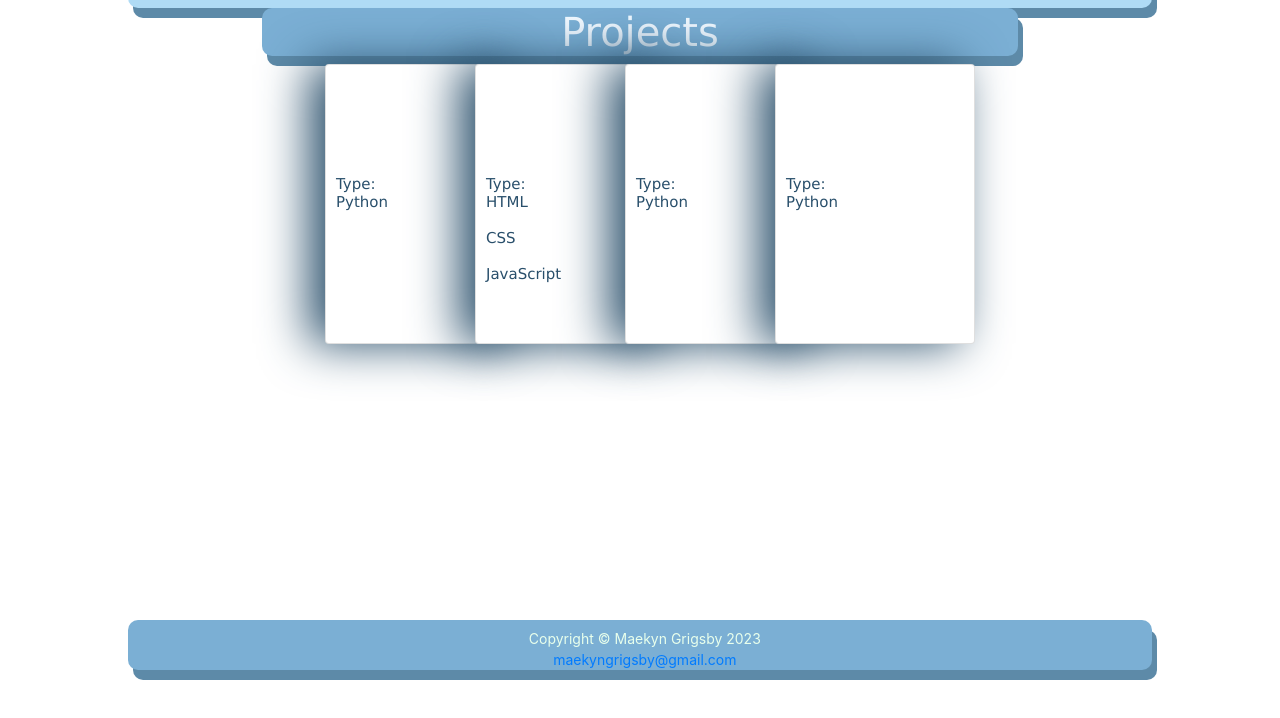
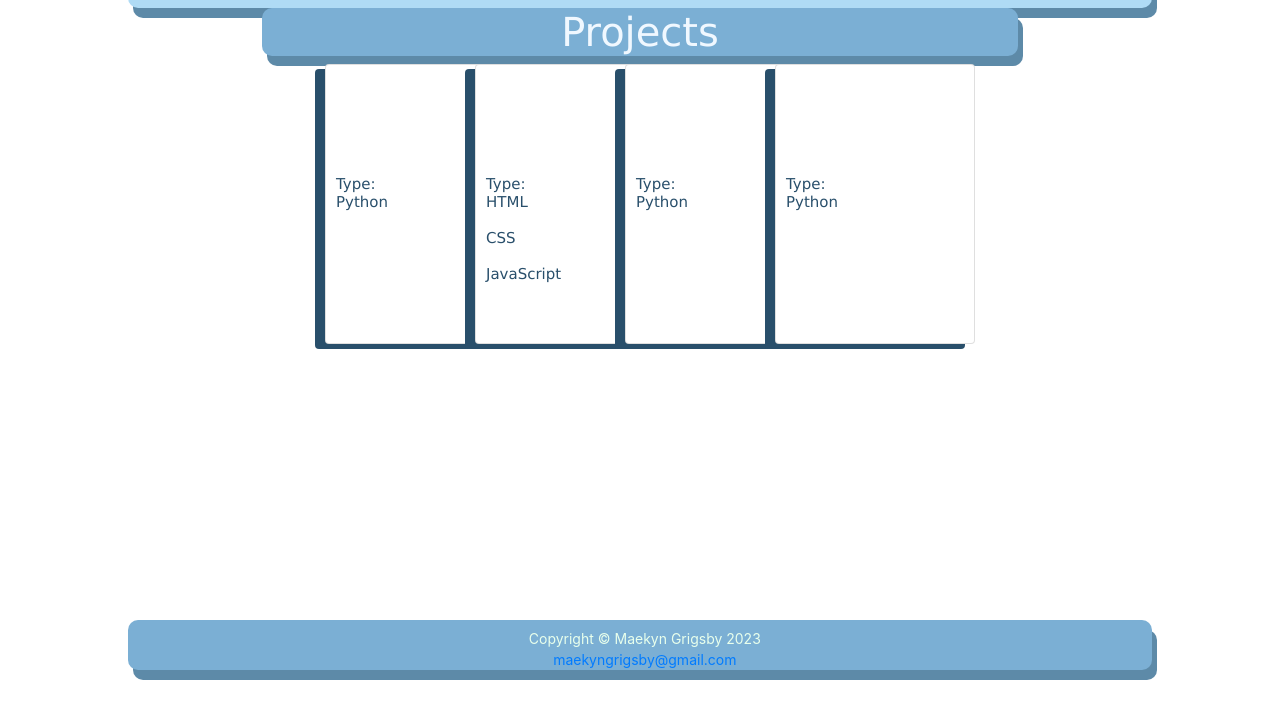
Before and after one commit to maekyngrigs10/PortfolioFinal, a plain HTML site: page project.html in a window 1280 px wide. Shown: the part 74-792 px from the top of the page. Drawn offline with nearby package versions, Linux system fonts and the light colour scheme.

Commit message:
Update style.css

```diff
--- a/style.css
+++ b/style.css
@@ -403,7 +403,7 @@ h4{
     color:#294F6B;
     background-color: #7BAFD4;
     border-radius: 10px;
-    box-shadow: -1rem 0 3rem #294F6B;
+    box-shadow: -10px 5px #294F6B;
     margin-left: -50px;
     transition: 0.4s ease-out;
     position: relative;
```
